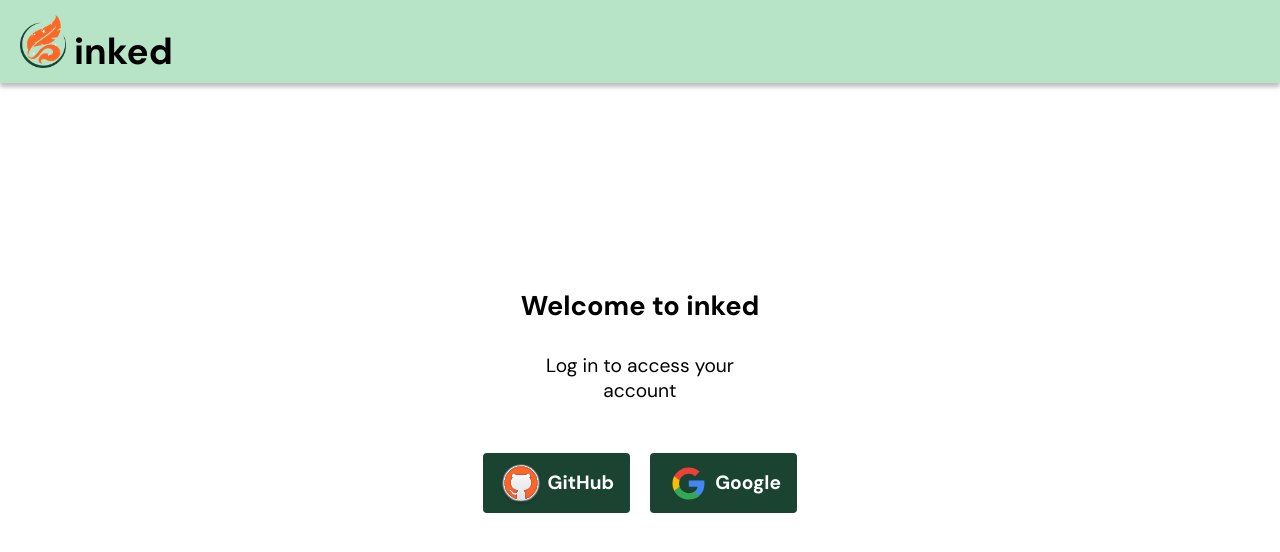
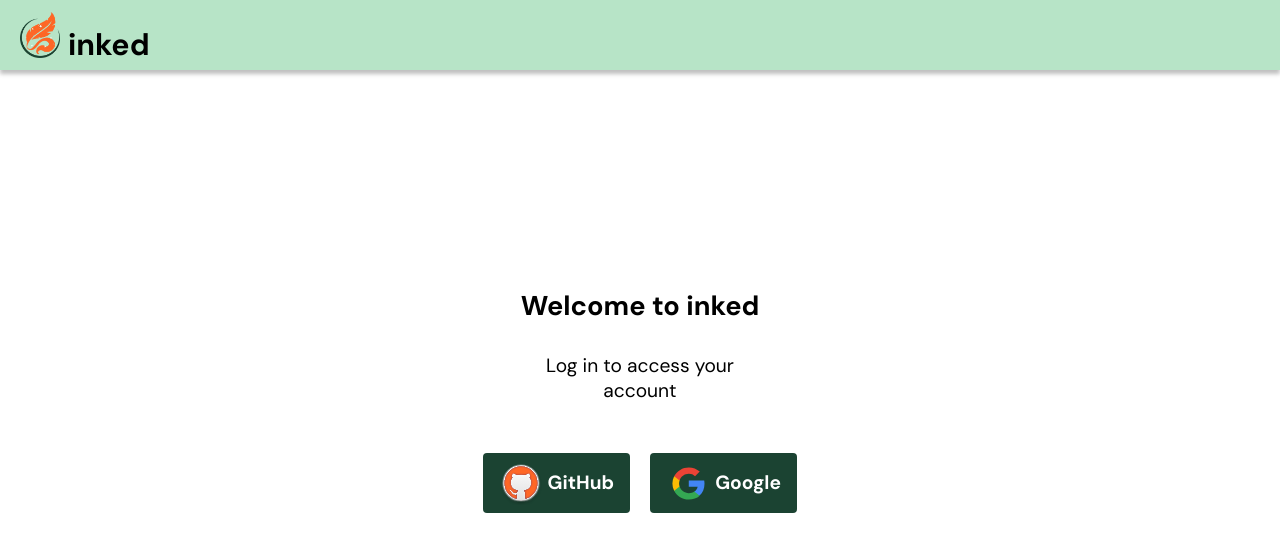
Before and after one commit to GloriaTR/inked-Front, a React (Vite) app: page /home in a window 1280 px wide. Shown: the top 552 px of the page. Built offline with nearby package versions, Linux system fonts and the light colour scheme; no server answers.

Commit message:
Resize header

```diff
--- a/src/components/Header/Header.css
+++ b/src/components/Header/Header.css
@@ -1,18 +1,19 @@
 .header {
   background-color: var(--color-green-light);
   box-shadow: 0px 4px 4px 0px rgba(0, 0, 0, 0.25);
-  padding: 15px 20px;
+  padding: 10px 20px;
   position: absolute;
   width: 100%;
 }
 
 .header-logo-title {
   display: flex;
+  align-items: center;
   gap: 8px;
 }
 
 .header__title {
-  font-size: 2.3rem;
-  line-height: 2;
-  height: 53px;
+  font-size: 1.9rem;
+  line-height: 2.3;
+  height: 50px;
 }
--- a/src/components/Header/Header.tsx
+++ b/src/components/Header/Header.tsx
@@ -7,8 +7,8 @@
         <img
           src="/img/logoInkedHeader.webp"
           alt="Inked logo"
-          width="46"
-          height="53"
+          width="40"
+          height="46"
         />
         <h1 className="header__title">inked</h1>
       </div>
```
